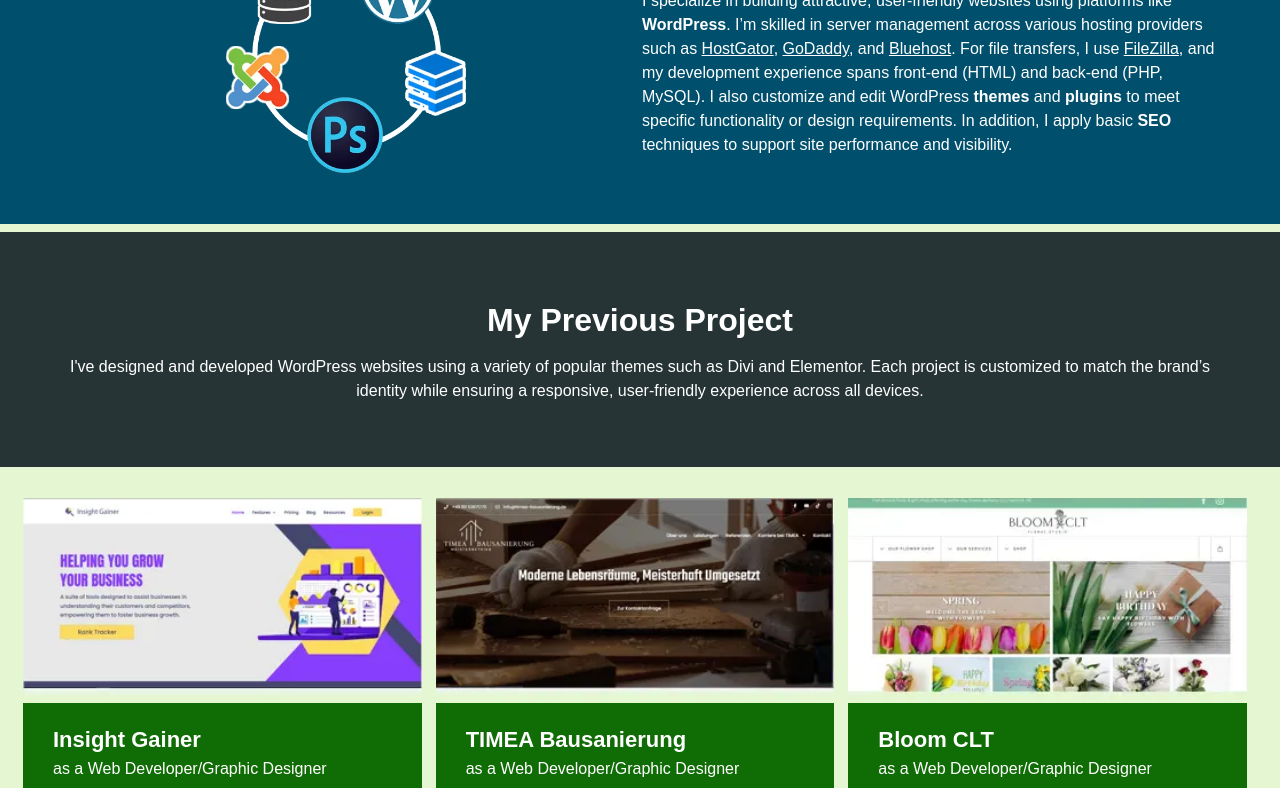
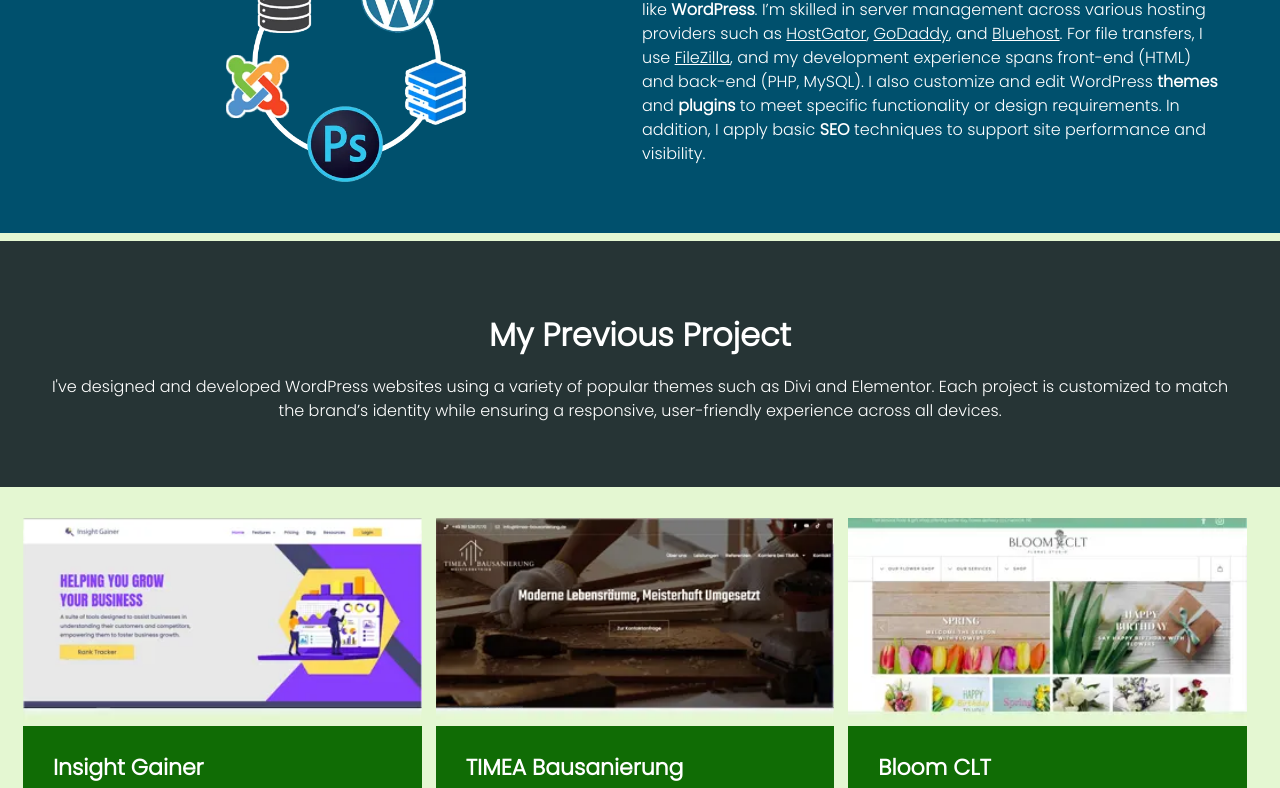
Before and after one commit to d3cs/d3cs.github.io, a plain HTML site: page index.html in a window 1280 px wide. Shown: the part 468-1256 px from the top of the page. Drawn offline with Linux system fonts and the light colour scheme.

Commit message:
Update body font index.html
Update body font index.html  TO Poppins, Arial

```diff
--- a/index.html
+++ b/index.html
@@ -4,6 +4,10 @@
   <meta charset="UTF-8" />
   <meta name="viewport" content="width=device-width, initial-scale=1.0" />
   <title>Web Developer/Graphic Designer</title>
+	<link rel="icon" type="image/x-icon" href="favicon.ico">
+	<link rel="preconnect" href="https://fonts.googleapis.com">
+	<link rel="preconnect" href="https://fonts.gstatic.com" crossorigin>
+	<link href="https://fonts.googleapis.com/css2?family=Poppins:wght@300&display=swap" rel="stylesheet">
   <style>
 
     .media { display: none; }
@@ -17,7 +21,7 @@
     }
   </style>
 </head>
-<body style="font-family: sans-serif; display: block; margin: 0;">
+<body style="font-family: Poppins, Arial; display: block; margin: 0;">
 <div style="display: block; clear: both;float: none;position: relative;">
   <div style=" border-bottom: 0.5em solid #e4f7d2; height: auto;  padding: 3em 50px; background: #e7e7e7; background-image: url(img/pattern01.webp); background-repeat: no-repeat; background-position: right bottom; ">
     <table>
```
